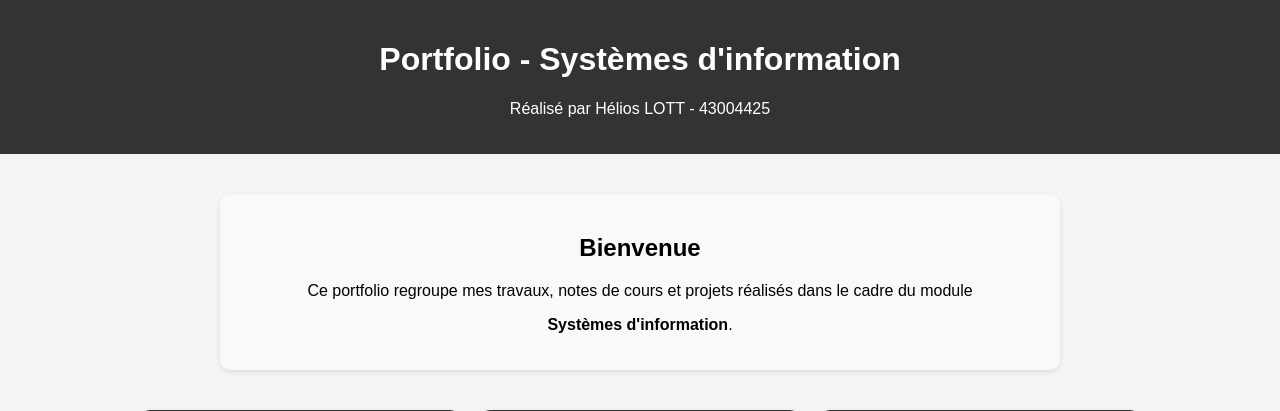
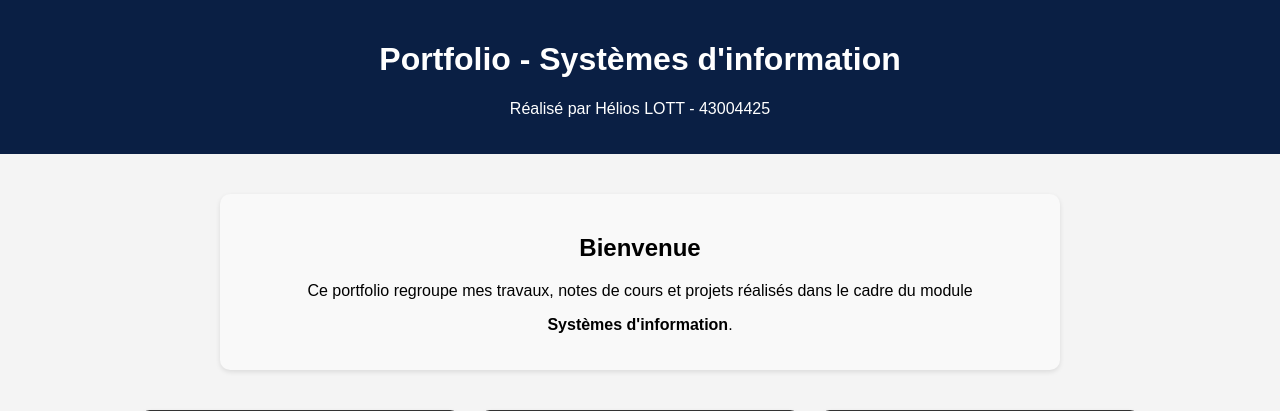
Before and after one commit to helioslt/Portfolio_L3, a PHP site: page /index.html in a window 1280 px wide. Shown: the top 411 px of the page. Run offline with PHP 8.4, Linux system fonts and the light colour scheme.

Commit message:
style.css

```diff
--- a/style.css
+++ b/style.css
@@ -23,7 +23,7 @@ body {
 
 /* En-tête */
 header {
-    background: #333;
+    background: #0a1f44;
     color: white;
     text-align: center;
     padding: 20px;
```
